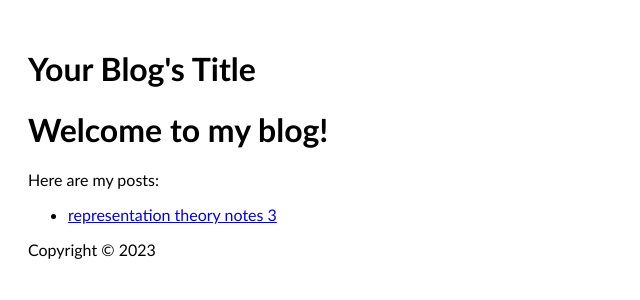
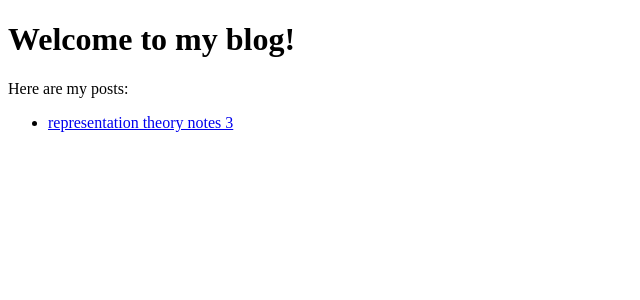
Before and after one commit to henryzhang11/questions-I-have, a Jekyll site: the page built from index.md, in a window 1280 px wide. Shown: the top 300 px of the page, without its empty margins (0-640 px from the left). Built offline with Jekyll 4.4.1, drawn with Linux system fonts in a browser that asks for light colours.

Commit message:
Update default.html

```diff
--- a/_layouts/default.html
+++ b/_layouts/default.html
@@ -1,36 +1,15 @@
 <!DOCTYPE html>
-<html lang="en">
+<html>
 <head>
-    <meta charset="UTF-8">
-    <meta name="viewport" content="width=device-width, initial-scale=1.0">
+    <meta charset="utf-8">
     <title>{{ page.title }}</title>
-
-    <!-- Include MathJax for LaTeX -->
-    <script type="text/javascript" async
-        src="https://cdnjs.cloudflare.com/ajax/libs/mathjax/2.7.7/MathJax.js?config=TeX-MML-AM_CHTML">
-    </script>
-
-    <!-- Add some minimal styles -->
-    <style>
-        body {
-            font-family: 'Calibri', sans-serif;
-            padding: 20px;
-        }
-    </style>
+    <script src="https://cdnjs.cloudflare.com/ajax/libs/mathjax/2.7.7/MathJax.js?config=TeX-MML-AM_CHTML" async></script>
 </head>
 <body>
 
-    <header>
-        <h1>{{ site.title }}</h1>
-    </header>
-
-    <main>
-        {{ content }}
-    </main>
-
-    <footer>
-        <p>Copyright &copy; {{ site.time | date: '%Y' }} {{ site.author }}</p>
-    </footer>
+<div class="container">
+    {{ content }}
+</div>
 
 </body>
 </html>
```
